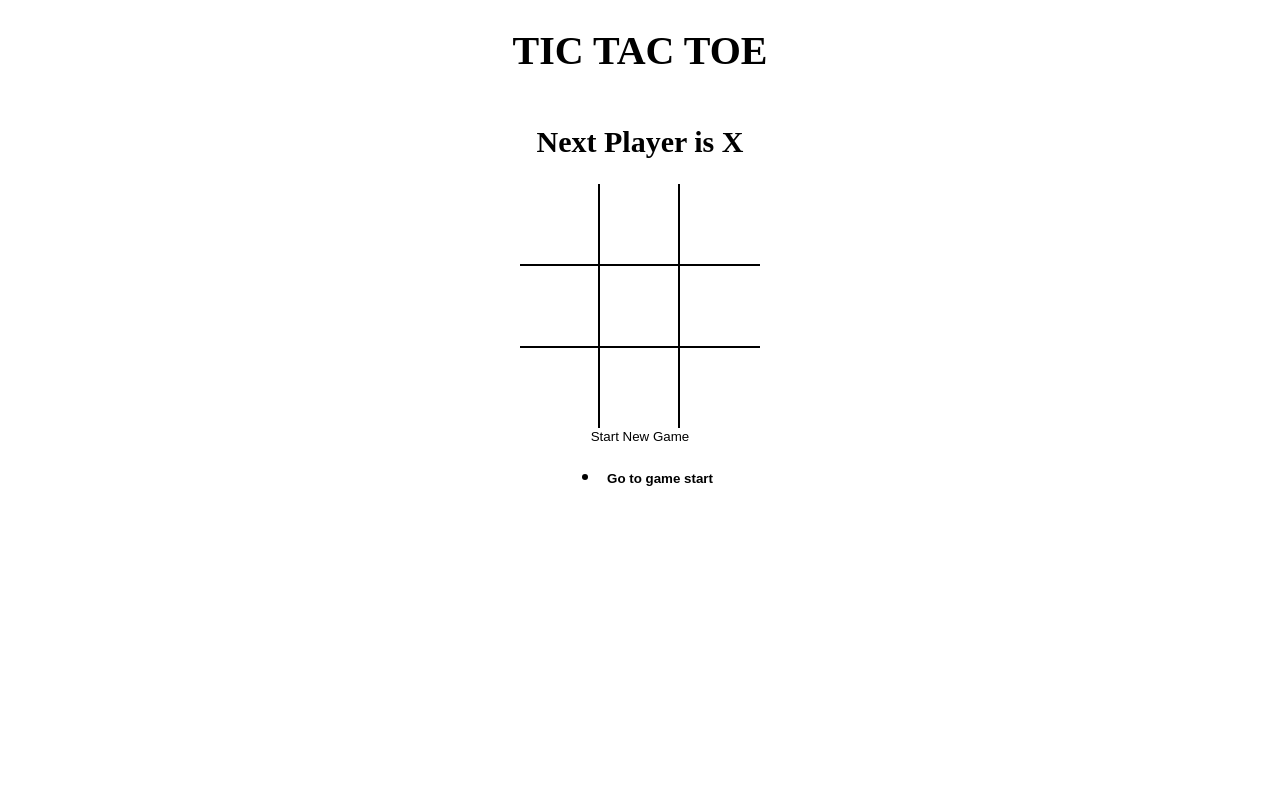
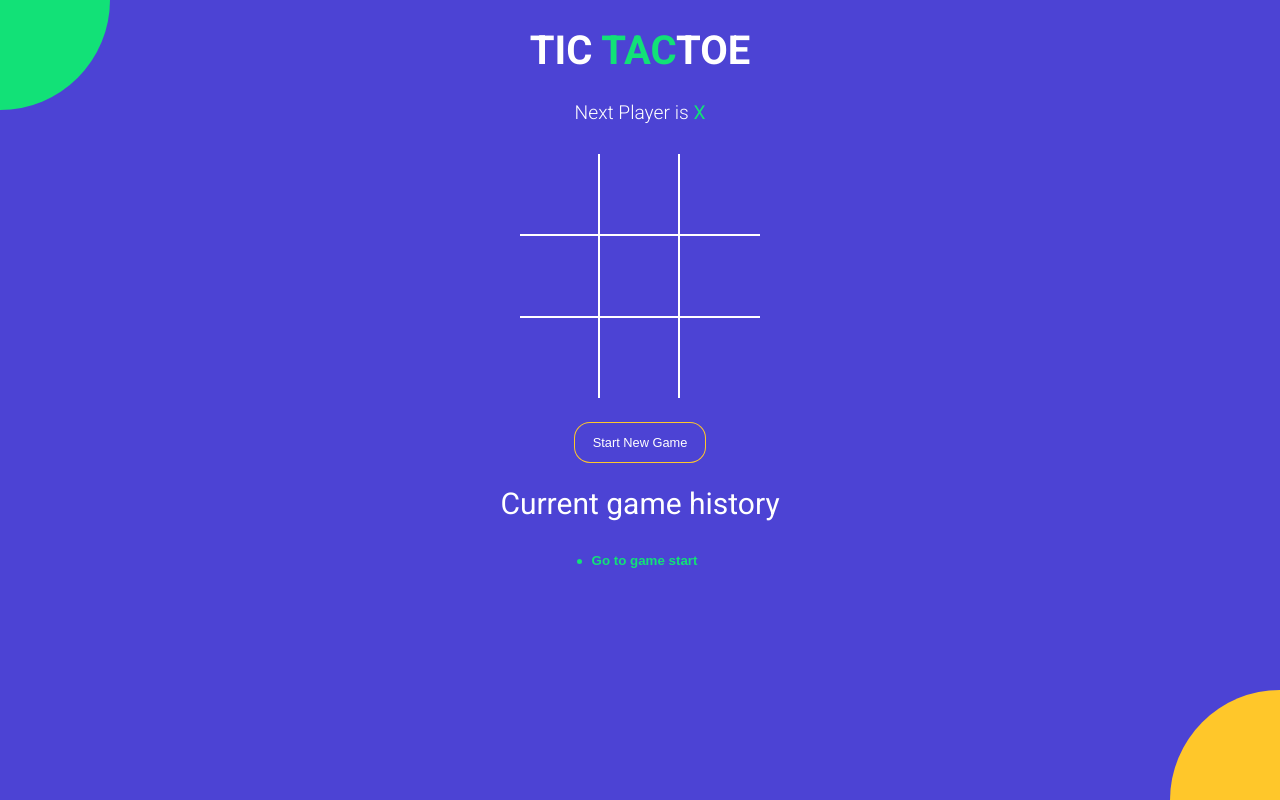
Before and after one commit to chetan386/Tic-Tac-Toe, a React (Vite) app: page / in a window 1280 px wide. Built offline with nearby package versions, Linux system fonts and the light colour scheme.

Commit message:
styled the entire app

```diff
--- a/index.html
+++ b/index.html
@@ -1,7 +1,15 @@
 <!DOCTYPE html>
 <html>
   <head>
-    <title>React Vite Micro App</title>
+    <meta charset="UTF-8" />
+    <meta name="viewport" content="width=device-width, initial-scale=1.0" />
+    <meta http-equiv="X-UA-Compatible" content="ie=edge" />
+    <link
+      href="https://fonts.googleapis.com/css?family=Roboto:300,400,700&display=swap"
+      rel="stylesheet"
+    />
+    <title>TIC TAC TOE</title>
+
   </head>
   <body>
     <div id="root"></div>
--- a/src/App.jsx
+++ b/src/App.jsx
@@ -51,11 +51,13 @@
 
   return(
     <div className="app">
-    <h1>TIC TAC TOE</h1>
+    <h1>TIC <span className="text-green">TAC</span>TOE</h1>
     <StatusMessage winner={winner} current={current}/>
     <Board board={current.board} handleSquareClick={handleSquareClick} winningSquares={winningSquares}/>
-    <button type="button" onClick={onNewGame}>Start New Game</button>
+    <button type="button" onClick={onNewGame} className={`btn-reset ${winner? 'active':''}`}>Start New Game</button>
+    <h2 style={{fontWeight: "normal"}}>Current game history</h2>
     <History history={history} moveTo={moveTo} currentMove={currentMove} />
+    <div className="bg-balls"></div>
   </div>
   )
 }
--- a/src/components/History.jsx
+++ b/src/components/History.jsx
@@ -2,15 +2,14 @@
 
 function History({history,moveTo,currentMove}) {
   return (
-    <ul>
+    <div className='history-wrapper'>
+    <ul className='history'>
       {
         history.map((_,move)=>{
           return(
       <li key={move} >
         <button
-        style={{
-          fontWeight: move===currentMove ? 'bold' : 'normal'
-        }}
+        className={`btn-move ${move===currentMove ? "active" : ""}`}
          type='button' onClick={()=>{
         moveTo(move);
       }}>
@@ -20,6 +19,7 @@
         })
       }
     </ul>
+    </div>
   )
 }
 
--- a/src/components/Square.jsx
+++ b/src/components/Square.jsx
@@ -4,7 +4,10 @@
             // How we can get access of the state defined in parent component, Well we need to pass function that will do logic as a custom attribute to this square.
 const square = ({value,onClick,isWinningSquare}) => {
   return (
-        <button type="button" className='square' onClick={onClick} style={{fontWeight: isWinningSquare ? 'bold': 'normal' }}>
+        <button type="button"
+         onClick={onClick}
+         className ={`square ${isWinningSquare} ? 'winning : ''} ${
+            value === 'X' ? 'text-green' : 'text-orange'}`}>
           {value}
         </button>
   )
--- a/src/components/StatusMessage.jsx
+++ b/src/components/StatusMessage.jsx
@@ -5,11 +5,24 @@
 const noMoveLeft = current.board.every((el)=> el !==null)
 
   return(
-  <h2>
-    {winner && `Winner is ${winner}`}
-    {!winner && !noMoveLeft && `Next Player is ${current.isNext? 'X':'O'}`}
-    {!winner && noMoveLeft && 'X and O tied'}
-  </h2>
+  <div className='status-message'>
+    {winner && <>
+    Winner is {''}
+    <span className={winner === 'X' ? 'text-green' : 'text-orange'}>
+      {winner}
+      </span>
+    </>}
+    {!winner &&
+     !noMoveLeft &&
+     <>
+     Next Player is <span className={current.isNext ? 'text-green' : 'text-orange'}>{current.isNext? 'X':'O'}</span>
+     </>
+      }
+    {!winner && noMoveLeft && <>
+    <span className='text-green'>X</span> and <span className='text-orange'>O</span> tied
+    </>
+    }
+  </div>
 )
   }
 
--- a/src/styles/root.scss
+++ b/src/styles/root.scss
@@ -1,4 +1,12 @@
+
+$green: #12e177;
+$orange: #ffc72a;
+$blue: #4c43d4;
+
 body {
+  font-family: 'Roboto', sans-serif;
+  background-color: $blue;
+  color: #fff;
   padding: 0;
   margin: 0;
 }
@@ -19,18 +27,83 @@
   align-items: center;
 }
 
+.text-green {
+  color: $green;
+}
+
+.text-orange {
+  color: $orange;
+}
+
+.history-wrapper {
+  width: 300px;
+  text-align: center;
+  margin-bottom: 20px;
+  .history {
+    display: inline-block;
+    padding: 0;
+    margin: 0;
+    li {
+      list-style: none;
+      text-align: left;
+      &:before {
+        content: '';
+        border-radius: 50%;
+        display: inline-block;
+        height: 5px;
+        width: 5px;
+        background-color: $green;
+        margin-right: 4px;
+        margin-bottom: 1px;
+      }
+
+      .btn-move {
+    	  color: #fff;
+        &.active {
+          font-weight: bold;
+          color: $green;
+        }
+      }
+    }
+  }
+}
+
+.status-message {
+	margin-bottom: 30px;
+	font-size: 1.2rem;
+	font-weight: lighter;
+	span {
+	  font-weight: normal;
+	}
+}
+
+.btn-reset {
+  font-size: 0.8rem;
+  color: #fff;
+  border-radius: 15px;
+  padding: 12px 18px;
+  margin-top: 25px;
+  transition: all 0.2s;
+  background-color: $blue;
+  box-shadow: 0px 0px 0px 1px $orange;
+  &.active {
+    background-color: $orange;
+    box-shadow: none;
+  }
+}
+
 .board {
   .board-row {
     display: flex;
     flex-direction: row;
-      border-bottom: 2px solid #000;
+    border-bottom: 2px solid #fff;
     &:last-child {
       border-bottom: none;
     }
     .square {
       width: 80px;
       height: 80px;
-        border-right: 2px solid #000;
+      border-right: 2px solid #fff;
       font-size: 2.5rem;
       padding: 0;
       overflow: hidden;
@@ -38,6 +111,63 @@
       &:last-child {
         border-right: none;
       }
+      &.winning {
+			  animation: scaleText 1.4s infinite;
+			  @keyframes scaleText {
+			    0% {
+			      transform: 2.5rem;
+			    }
+			    50% {
+			      font-size: 3.5rem;
+			    }
+			    100% {
+			      font-size: 2.5rem;
 			    }
 			  }
 			}
+    }
+  }
+}
+
+.bg-balls {
+  position: fixed;
+  top: 0;
+  left: 0;
+  right: 0;
+  bottom: 0;
+  min-width: 100%;
+  z-index: -1;
+
+  &:before,
+  &:after {
+    content: '';
+    position: absolute;
+    width: 150px;
+    height: 150px;
+    border-radius: 50%;
+  }
+
+  &:before {
+    background-color: $orange;
+    right: -75px;
+    bottom: -75px;
+    @media screen and (min-width: 476px) {
+      width: 220px;
+      height: 220px;
+      right: -110px;
+      bottom: -110px;
+    }
+  }
+
+  &:after {
+    background-color: $green;
+    top: -75px;
+    left: -75px;
+    @media screen and (min-width: 476px) {
+      width: 220px;
+      height: 220px;
+      top: -110px;
+      left: -110px;
+    }
+  }
+}
```
Lines whose indentation alone changed are shown as unchanged.
